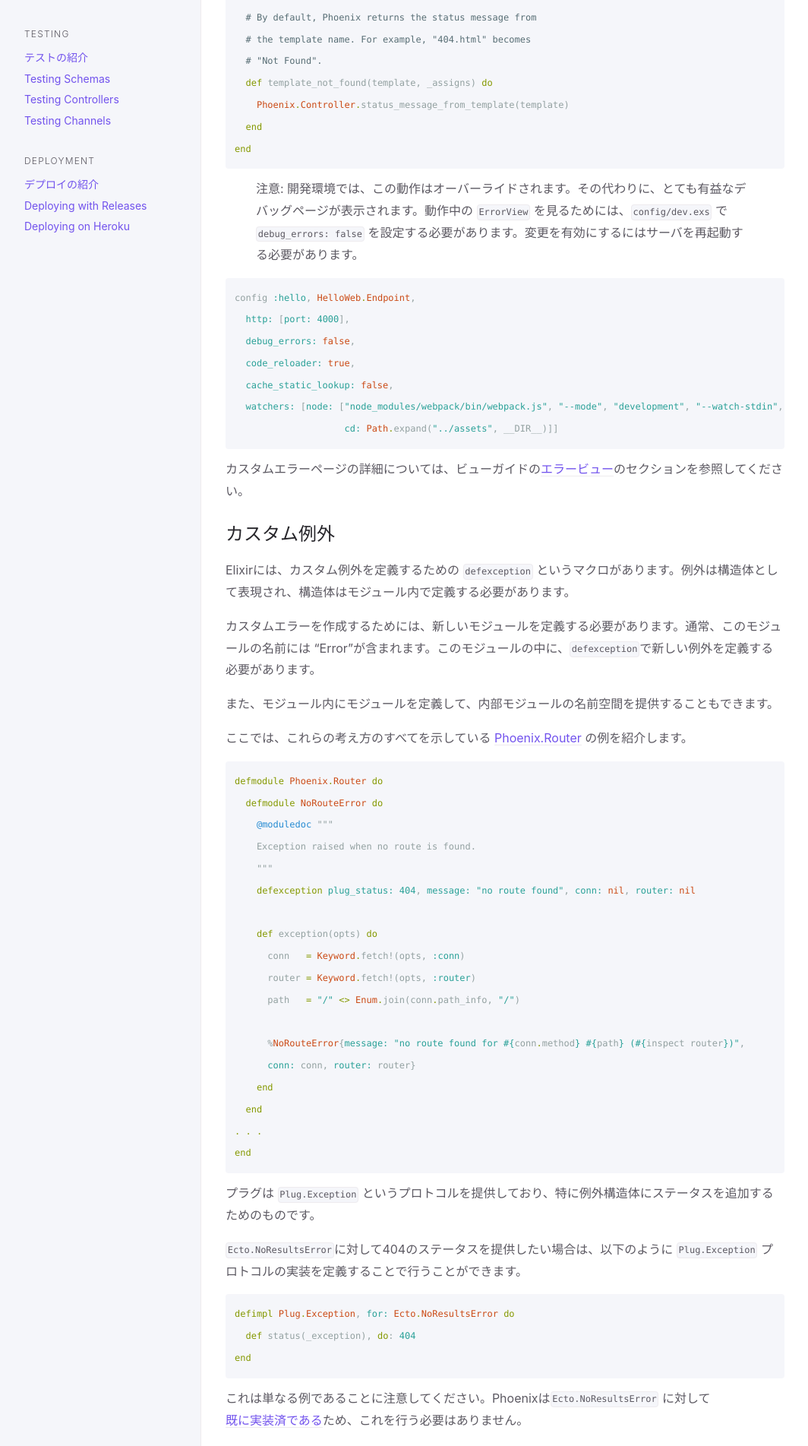
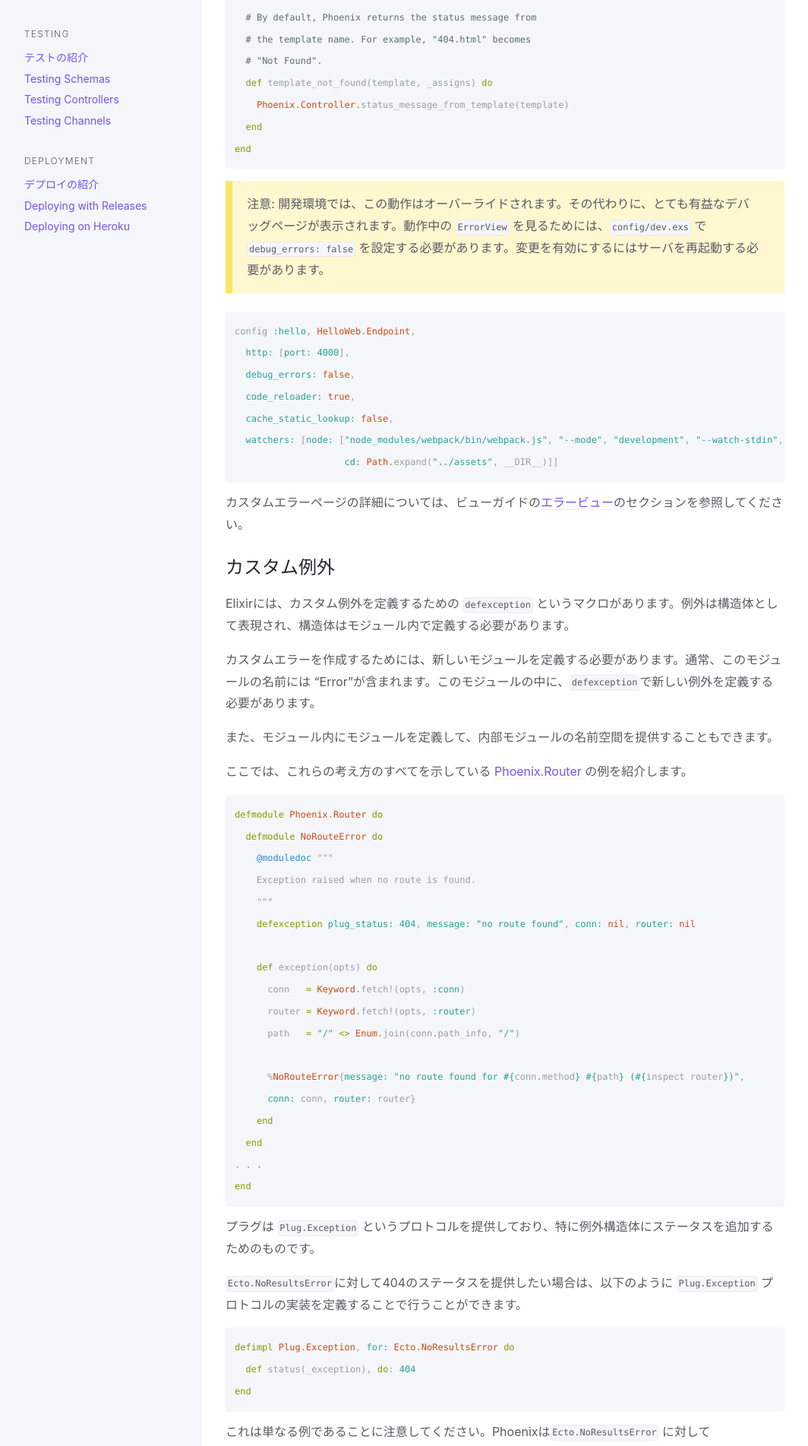
Before and after one commit to fukuoka-ex/phoenix-guide-ja, a Jekyll site: the page built from guides/1.4/errors.md, in a window 1280 px wide. Shown: the part 737-2640 px from the top of the page at 76% size, without its empty margins (107-1171 px from the left). Built offline with Jekyll 4.4.1, drawn with Linux system fonts in a browser that asks for light colours.

Commit message:
add blockquote style

```diff
--- a/_sass/overrides.scss
+++ b/_sass/overrides.scss
@@ -1,3 +1,19 @@
 //
 // Custom overrides from a user.
 //
+
+blockquote {
+    background-color: rgba(255,229,100,0.3);
+    border-left-color: #ffe564;
+    border-left-width: 9px;
+    border-left-style: solid;
+    padding: 1em 2em 1em 1.2em;
+    margin-bottom: 1.5em;
+    margin-top: 1em;
+    margin-left: 0;
+    margin-right: 0;
+
+    p {
+        margin: 0;
+    }
+}
```
